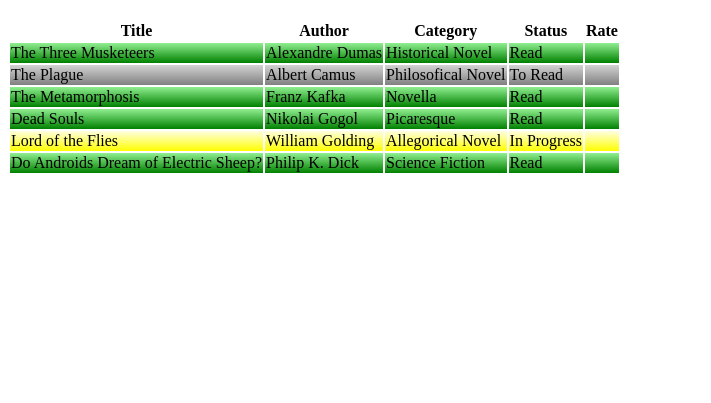
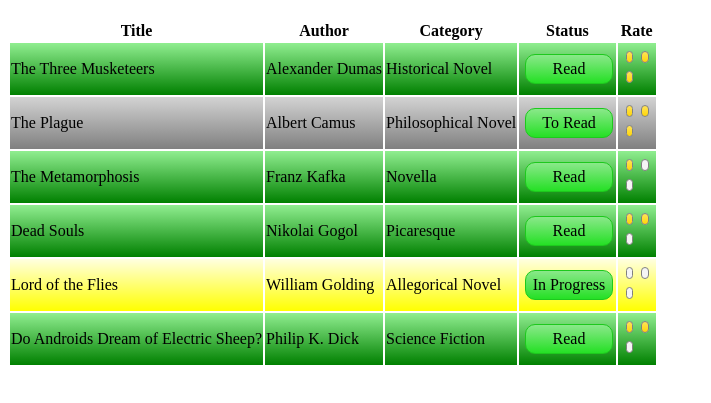
Before and after one commit to dougsten/FCC-Attribute-BuildaBookInventoryApp, a plain HTML site: page index.html in a window 1280 px wide. Shown: the part 61-464 px from the top of the page, without its empty margins (0-711 px from the left). Drawn offline with Linux system fonts and the light colour scheme.

Commit message:
passes all except last two tests(50&51)

```diff
--- a/index.html
+++ b/index.html
@@ -3,6 +3,7 @@
 
 <head>
   <meta charset="utf-8">
+  <meta name="viewport" content="width=device-width, initial-scale=1">
   <title>Book Inventory</title>
   <link rel="stylesheet" href="styles.css">
 </head>
@@ -20,7 +21,7 @@
     <tbody>
       <tr class="read">
         <td>The Three Musketeers</td>
-        <td>Alexandre Dumas</td>
+        <td>Alexander Dumas</td>
         <td>Historical Novel</td>
         <td><span class="status">Read</span></td>
         <td>
@@ -34,10 +35,10 @@
       <tr class="to-read">
         <td>The Plague</td>
         <td>Albert Camus</td>
-        <td>Philosofical Novel</td>
+        <td>Philosophical Novel</td>
         <td><span class="status">To Read</span></td>
         <td>
-          <span class="rate">
+          <span class="rate three">
             <span></span>
             <span></span>
             <span></span>
--- a/styles.css
+++ b/styles.css
@@ -9,3 +9,66 @@ tr[class="to-read"] {
 tr[class="in-progress"] {
   background-image: linear-gradient(lightyellow, yellow);
 }
+
+span {
+  display: inline-block;
+}
+
+tr[class="to-read"] span[class="status"] {
+    border: 1px solid rgb(29,201,29);
+    background-image: linear-gradient(to top, rgb(37,224,37), rgb(138,232,138));
+    margin: 5px;
+    border-radius: 10px;
+    text-align: center;
+    }
+
+tr[class="read"] span[class="status"] {
+    border: 1px solid green;
+    background-image: linear-gradient(to top, lightgreen, green);
+    margin: 5px;
+    border-radius: 10px;
+    text-align: center;
+    }
+
+tr[class="read"] span[class="status"] {
+    border: 1px solid rgb(29,201,29);
+    background-image: linear-gradient(to top, rgb(37,224,37), rgb(138,232,138));
+    margin: 5px;
+    border-radius: 10px;
+    text-align: center;
+    }
+
+tr[class="in-progress"] span[class="status"] {
+    border: 1px solid rgb(29,201,29);
+    background-image: linear-gradient(to top, rgb(37,224,37), rgb(138,232,138));
+    margin: 5px;
+    border-radius: 10px;
+    text-align: center;
+    }
+
+    span[class="status"], span[class^="rate"] {
+    height: 80%;
+    width: 80%;
+    padding: 5px;
+    }
+
+    span[class^="rate"] > span {
+    border: 1px solid gray;
+    border-radius: 10px;
+    margin: 2px;
+    height: 10px;
+    width: 20%;
+    background-color: whitesmoke;
+    }
+
+    span[class~="one"] :nth-child(1) {
+    background-image: linear-gradient(to top, rgb(255,214,7), rgb(255,227,90));
+    }
+
+    span[class~="two"] :nth-child(-n+2){
+      background-image: linear-gradient(to top, rgb(255,214,7), rgb(255,227,90));
+    }
+
+    span[class~="three"] :nth-child(-n+3){
+      background-image: linear-gradient(to top, rgb(255,214,7), rgb(255,227,90));
+    }
```
